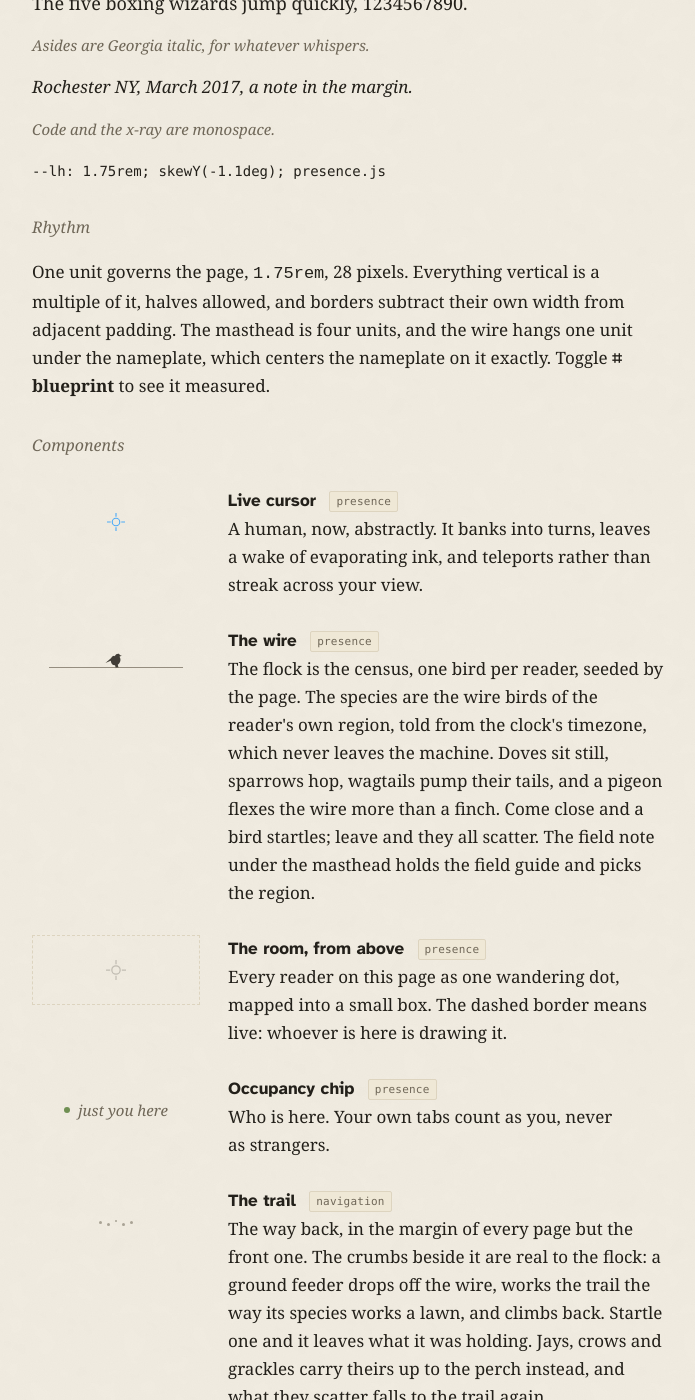
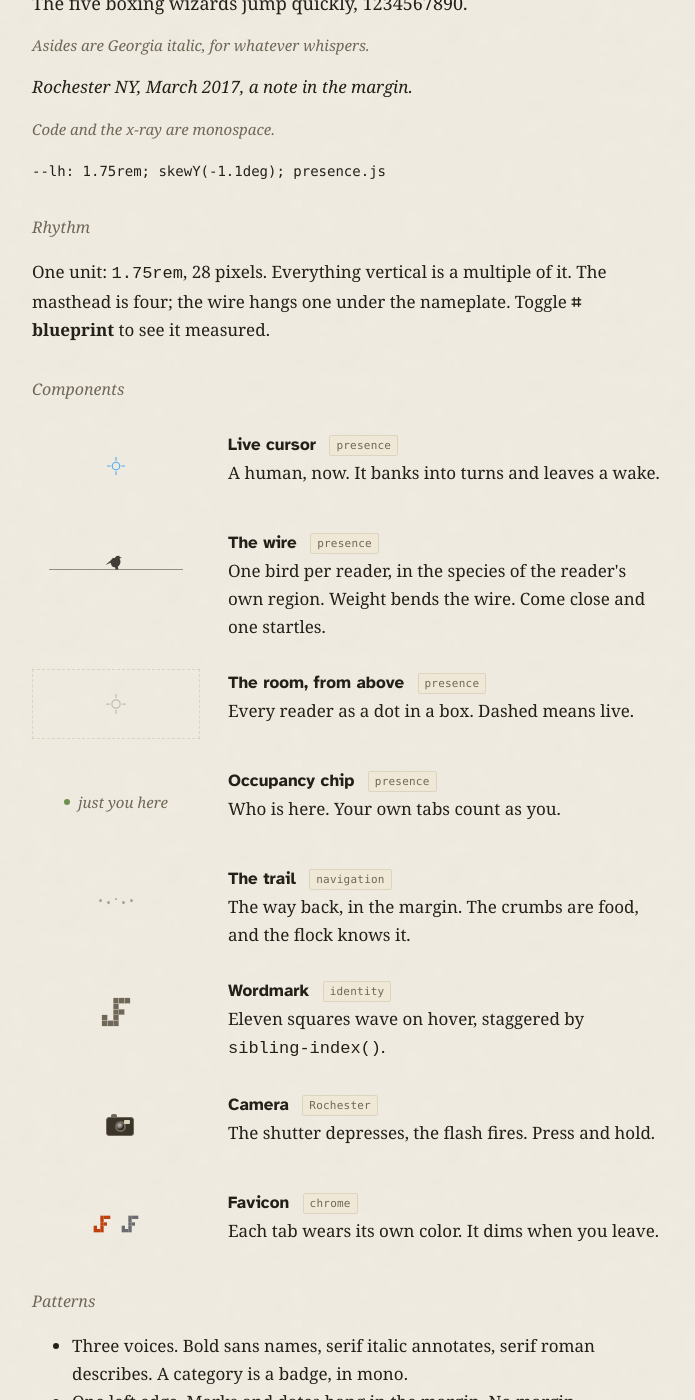
Before and after one commit to josephfusco/josephfusco.github.io, a Jekyll site: the page built from design.html, in a window 1280 px wide and 1400 px high, scrolled down 647 px. Shown: the whole window, without its empty margins (292-987 px from the left). Built offline with Jekyll 4.4.1, drawn with Linux system fonts in a browser that asks for light colours; some of the changed text lies outside the part shown.

Commit message:
The spec sheet says less, and the LexBunker post shows more
Design reads in glances: one line a component, no sentence carrying
two ideas. The wire loses its paragraph, the patterns lose their
clauses, and the claim that the wire is the only line on the page goes
with them, since a badge draws one too.

The post gets the canvas on a generated case, and the commands that do
not fit in prose: the OFW report with the moment each message was
opened, a Bates-numbered production hashed to the bytes, citations
into CourtListener, and the deadline scan that refuses to do the
arithmetic. About names where the career change was written up.

```diff
--- a/design.html
+++ b/design.html
@@ -38,7 +38,7 @@ permalink: /design/
 
 	<section class="block" aria-label="Rhythm">
 		<h2>Rhythm</h2>
-		<p>One unit governs the page, <code>1.75rem</code>, 28 pixels. Everything vertical is a multiple of it, halves allowed, and borders subtract their own width from adjacent padding. The masthead is four units, and the wire hangs one unit under the nameplate, which centers the nameplate on it exactly. Toggle <strong>⌗ blueprint</strong> to see it measured.</p>
+		<p>One unit: <code>1.75rem</code>, 28 pixels. Everything vertical is a multiple of it. The masthead is four; the wire hangs one under the nameplate. Toggle <strong>⌗ blueprint</strong> to see it measured.</p>
 	</section>
 
 	<section class="block" aria-label="Components">
@@ -50,7 +50,7 @@ permalink: /design/
 				</div>
 				<div>
 					<h3>Live cursor <span class="tag">presence</span></h3>
-					<p>A human, now, abstractly. It banks into turns, leaves a wake of evaporating ink, and teleports rather than streak across your view.</p>
+					<p>A human, now. It banks into turns and leaves a wake.</p>
 				</div>
 			</li>
 			<li>
@@ -59,7 +59,7 @@ permalink: /design/
 				</div>
 				<div>
 					<h3>The wire <span class="tag">presence</span></h3>
-					<p>The flock is the census, one bird per reader, seeded by the page. The species are the wire birds of the reader's own region, told from the clock's timezone, which never leaves the machine. Doves sit still, sparrows hop, wagtails pump their tails, and a pigeon flexes the wire more than a finch. Come close and a bird startles; leave and they all scatter. The field note under the masthead holds the field guide and picks the region.</p>
+					<p>One bird per reader, in the species of the reader's own region. Weight bends the wire. Come close and one startles.</p>
 				</div>
 			</li>
 			<li>
@@ -68,7 +68,7 @@ permalink: /design/
 				</div>
 				<div>
 					<h3>The room, from above <span class="tag">presence</span></h3>
-					<p>Every reader on this page as one wandering dot, mapped into a small box. The dashed border means live: whoever is here is drawing it.</p>
+					<p>Every reader as a dot in a box. Dashed means live.</p>
 				</div>
 			</li>
 			<li>
@@ -77,7 +77,7 @@ permalink: /design/
 				</div>
 				<div>
 					<h3>Occupancy chip <span class="tag">presence</span></h3>
-					<p>Who is here. Your own tabs count as you, never as strangers.</p>
+					<p>Who is here. Your own tabs count as you.</p>
 				</div>
 			</li>
 			<li>
@@ -86,7 +86,7 @@ permalink: /design/
 				</div>
 				<div>
 					<h3>The trail <span class="tag">navigation</span></h3>
-					<p>The way back, in the margin of every page but the front one. The crumbs beside it are real to the flock: a ground feeder drops off the wire, works the trail the way its species works a lawn, and climbs back. Startle one and it leaves what it was holding. Jays, crows and grackles carry theirs up to the perch instead, and what they scatter falls to the trail again.</p>
+					<p>The way back, in the margin. The crumbs are food, and the flock knows it.</p>
 				</div>
 			</li>
 			<li>
@@ -117,7 +117,7 @@ permalink: /design/
 				</div>
 				<div>
 					<h3>Favicon <span class="tag">chrome</span></h3>
-					<p>Each tab wears its own color. The favicon dims when you step away and flashes when someone new arrives.</p>
+					<p>Each tab wears its own color. It dims when you leave.</p>
 				</div>
 			</li>
 		</ul>
@@ -126,10 +126,10 @@ permalink: /design/
 	<section class="block" aria-label="Patterns">
 		<h2>Patterns</h2>
 		<ul>
-			<li>Three voices with fixed roles. Bold sans names a thing, serif italic is metadata about it, serif roman describes it. A category is the exception: it is a badge, in mono, inside a hairline box.</li>
-			<li>One left edge. Marks and dates are marginalia: they hang in the margin, and the text never steps aside for them. Where there is no margin, they step back into the line or bow out.</li>
+			<li>Three voices. Bold sans names, serif italic annotates, serif roman describes. A category is a badge, in mono.</li>
+			<li>One left edge. Marks and dates hang in the margin. No margin, no marginalia.</li>
 			<li>The organizing principle leads. Names first for projects, dates first for archives.</li>
-			<li>The wire under the masthead is the only rule on the page. Everything else is separated by rhythm alone.</li>
+			<li>Space separates. The only lines drawn are the wire and a badge's hairline.</li>
 		</ul>
 	</section>
 
@@ -141,7 +141,7 @@ permalink: /design/
 			<li>Accessibility is the default, never an option behind a toggle.</li>
 			<li>State never changes font weight. Weight is hierarchy; state is color.</li>
 			<li>Reduced motion turns all of it off.</li>
-			<li>The old customs are kept, and not all of them are on this page. View source.</li>
+			<li>Not everything is on this page. View source.</li>
 		</ul>
 	</section>
 </div>
```
Also changed, not shown: other parts of design.html (+1 -1 lines), _posts/2026-09-11-lexbunker.md (+12 -0 lines), about.md (+2 -0 lines), assets/images/lexbunker-canvas.png (added).
